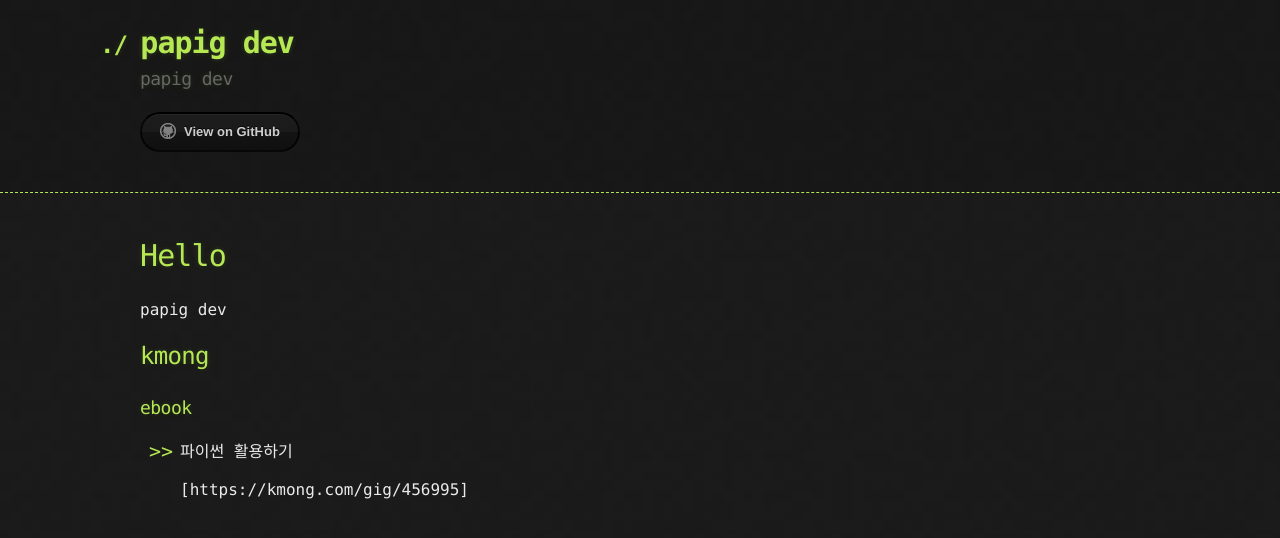
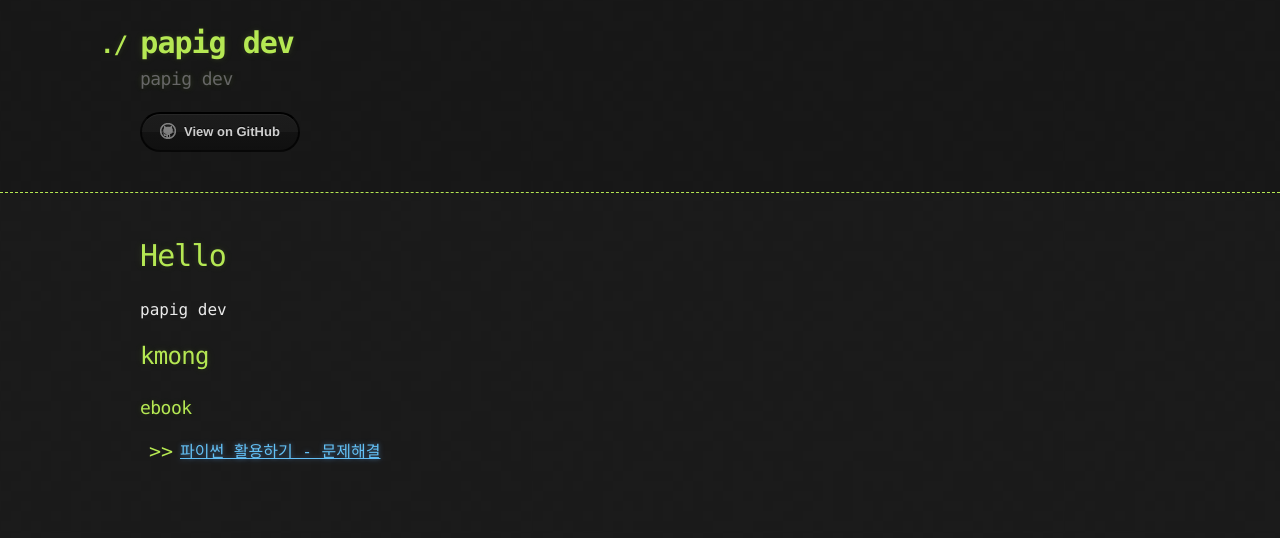
Before and after one commit to papig-dev/papig, a Jekyll site: the page built from index.md, in a window 1280 px wide. Shown: the top 538 px of the page. Built offline with Jekyll 4.4.1, drawn with Linux system fonts in a browser that asks for light colours; our own code applies the rules of GitHub Pages for plain Markdown files.

Commit message:
Update index.md

```diff
--- a/index.md
+++ b/index.md
@@ -10,6 +10,4 @@
 
 ### ebook
 
-- 파이썬 활용하기
-
-  [https://kmong.com/gig/456995]
+- [파이썬 활용하기 - 문제해결](https://kmong.com/gig/456995)
```
